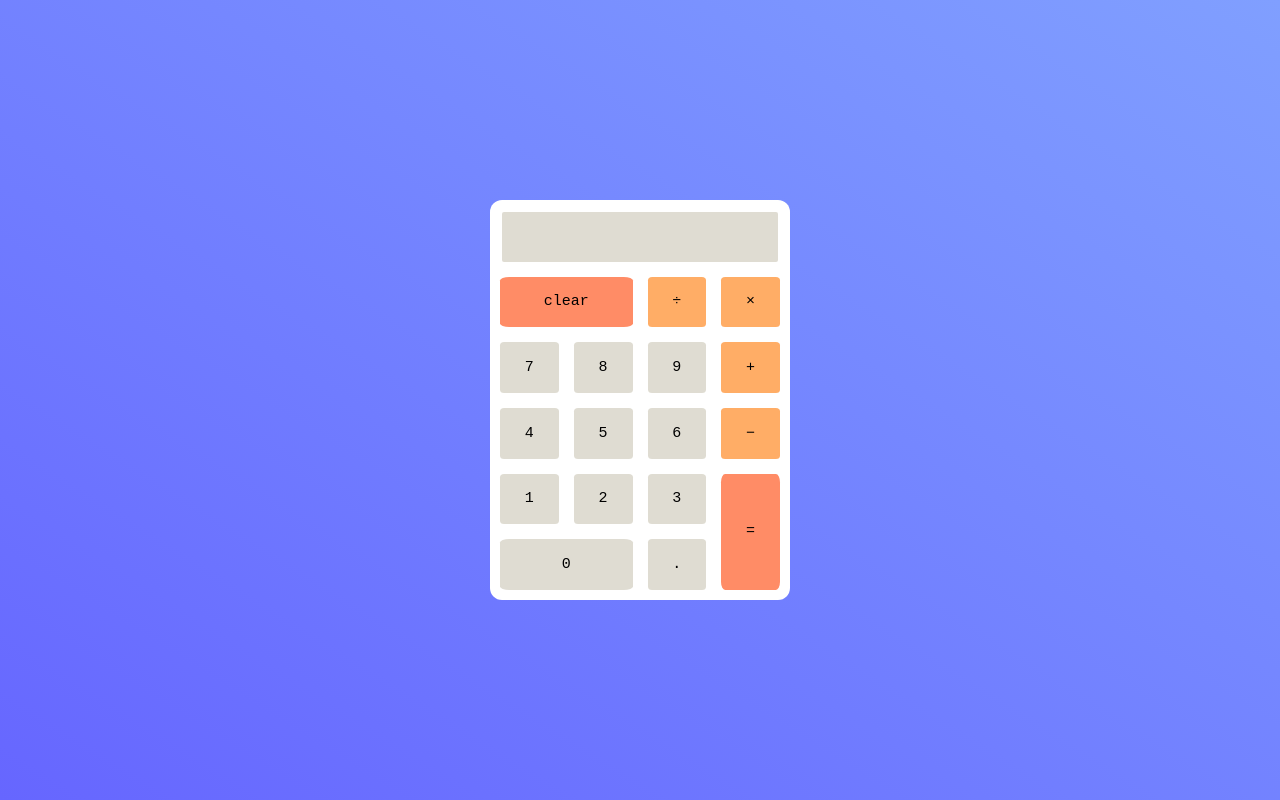
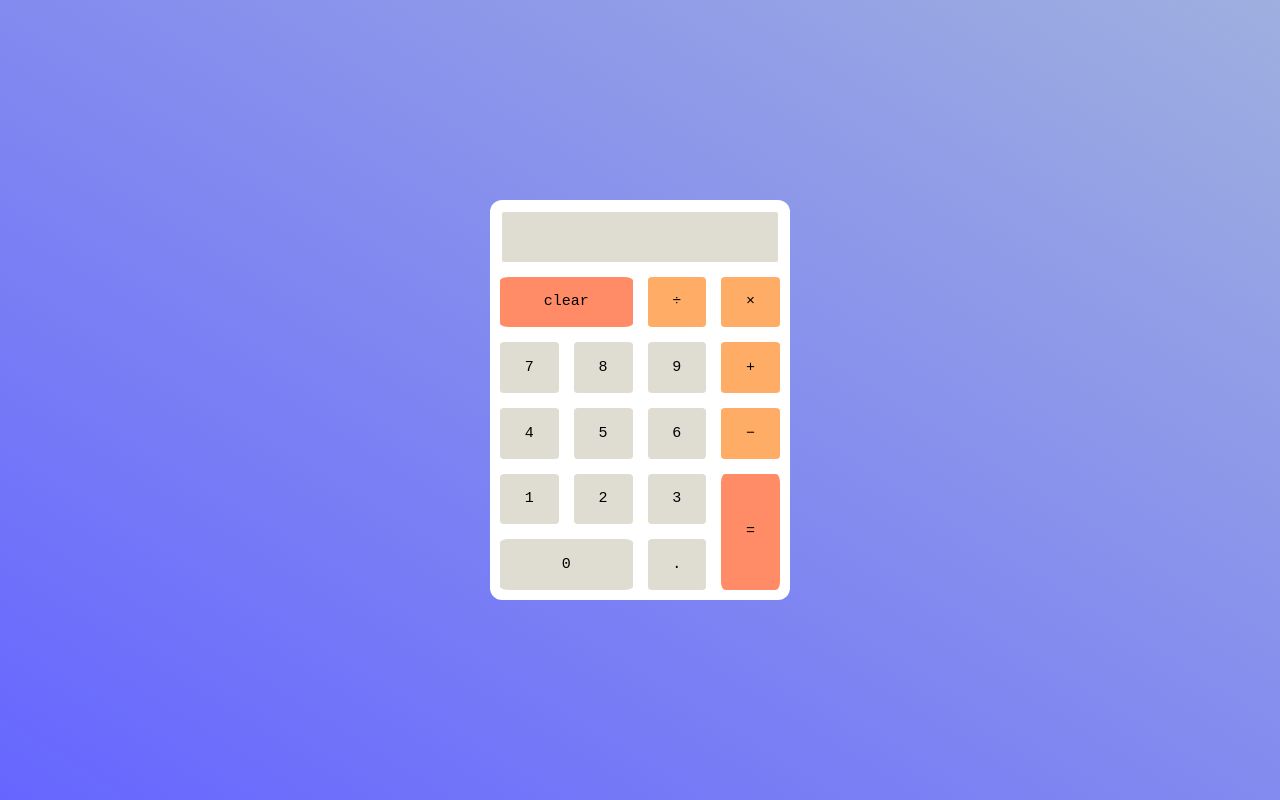
Before and after one commit to daggettt/calculator, a plain HTML site: page index.html in a window 1280 px wide. Drawn offline with Linux system fonts and the light colour scheme.

Commit message:
Update styles.css

```diff
--- a/styles.css
+++ b/styles.css
@@ -5,7 +5,7 @@
     font-size: 15px;
 }
 main {
-    background: linear-gradient(to right top, #6666ff, #809fff);
+    background: linear-gradient(to right top, #6666ff, #9fafdf);
     min-height: 100vh;
     display: flex;
     align-items: center;
```
